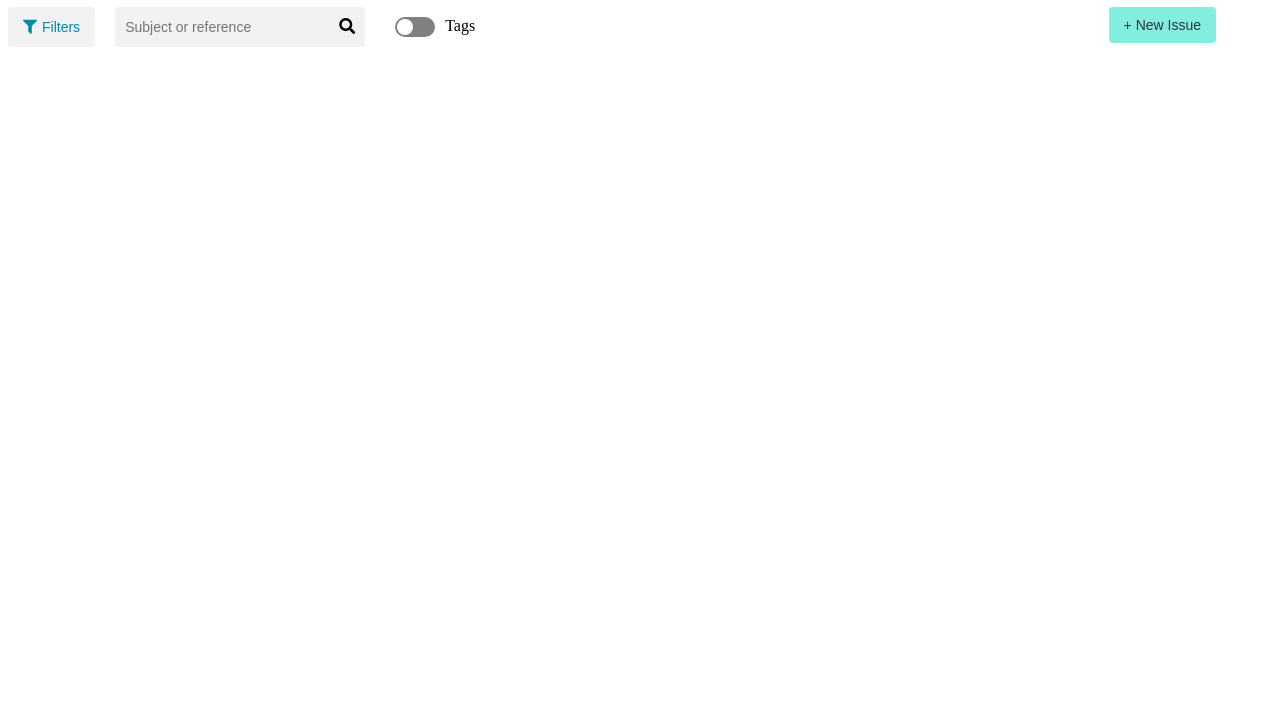
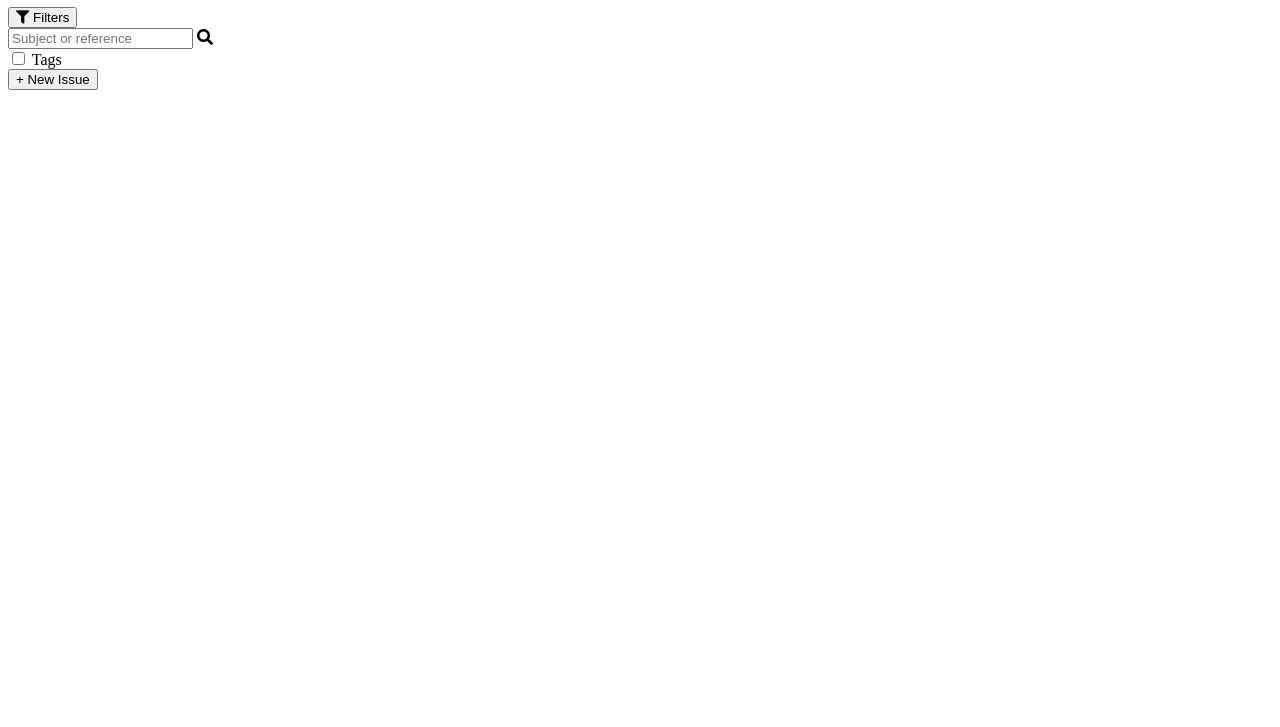
Before and after one commit to aswIT21E/aswProject, a website: page src/public/views/searchIssue.html in a window 1280 px wide. Shown: the part 73-800 px from the top of the page. Drawn offline with Linux system fonts and the light colour scheme.

Commit message:
Juntar pagina de issues, falta el css de la Elsa

```diff
--- a/src/public/stylesheets/issue.css
+++ /dev/null
@@ -1,121 +0,0 @@
-/* Estilos para el botón de filtro */
-.filter-button {
-  display: flex;
-  align-items: center;
-  background-color: #f2f2f2;
-  border: none;
-  color: #008aa8;
-  font-size: 14px;
-  padding: 10px 15px;
-  text-align: center;
-  cursor: pointer;
-  border-radius: 4px;
-}
-
-.filter-button:hover {
-  background-color: #ddd;
-}
-.new-issue-button {
-  justify-content: right;
-  background-color: #83eede;
-  border: none;
-  color: #2e3440;
-  font-size: 14px;
-  padding: 10px 15px;
-  text-align: right;
-  cursor: pointer;
-  border-radius: 4px;
-  position: absolute;
-  right:5%;
-}
-.new-issue-button:hover {
-  background-color: #ddd;
-}
-
-/* Estilos para el icono de filtro */
-.fa-filter {
-  margin-right: 5px;
-}
-
-/* Estilos para la caja de búsqueda */
-.search-box {
-  display: flex;
-  align-items: center;
-  background-color: #f2f2f2;
-  border-radius: 4px;
-  width: 250px;
-  margin: 0 20px;
-}
-
-.search-filter {
-  justify-content: start;
-  display: flex;
-  min-width: 500px;
-}
-/* Estilos para el icono de búsqueda */
-.fa-search {
-  margin: 0 10px;
-}
-
-/* Estilos para la entrada de búsqueda */
-.search-input {
-  border: none;
-  background-color: #f2f2f2;
-  padding: 10px;
-  font-size: 14px;
-  width: 100%;
-}
-
-/* Estilos para TAGS*/
-.switch {
-  display: flex;
-  position: relative;
-  width: 40px;
-  height: 20px;
-  margin: 10px;
-}
-
-.switch input {
-  display: flex;
-}
-.switch label {
-  position: absolute;
-  top: 0;
-  left: 0;
-  right: 0;
-  bottom: 0;
-  background-color: grey;
-  border-radius: 34px;
-  transition: background-color 0.3s;
-}
-
-.switch label:before {
-  position: absolute;
-  content: "";
-  height: 16px;
-  width: 16px;
-  left: 2px;
-  bottom: 2px;
-  background-color: white;
-  border-radius: 50%;
-  transition: transform 0.3s;
-}
-
-.switch input:checked + label {
-  background-color: #008aa8;
-}
-.label {
-  margin-left: 30px;
-  font-size: 16px;
-  font-weight: 400;
-  align-items: center;
-  font-size: 16px;
-  justify-content: center;
-}
-.switch input:checked + label:before {
-  transform: translateX(20px);
-}
-
-.new-issue-button {
-  justify-content: end;
-}
--- a/src/public/views/searchIssue.html
+++ b/src/public/views/searchIssue.html
@@ -40,7 +40,7 @@
         <button
           type="button"
           class="new-issue-button"
-          onclick="window.location.href='addIssue.html'"
+          onclick="window.location.href='/issues/newIssue'"
         >
           <span>+ New Issue</span>
         </button>
```
Also changed, not shown: src/public/views/addIssue.html (+1 -1 lines), src/public/views/issue.html (deleted, +0 -32 lines).
